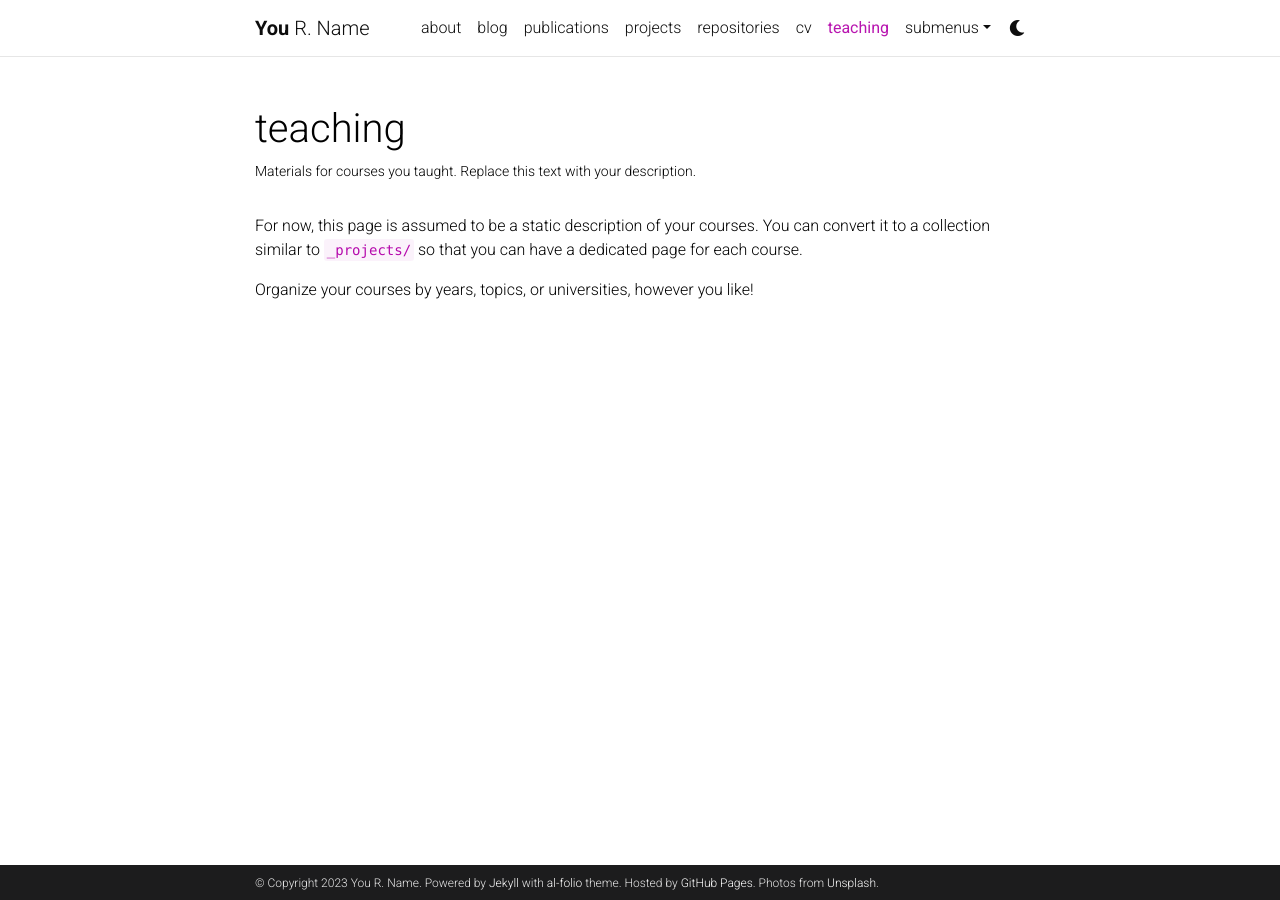
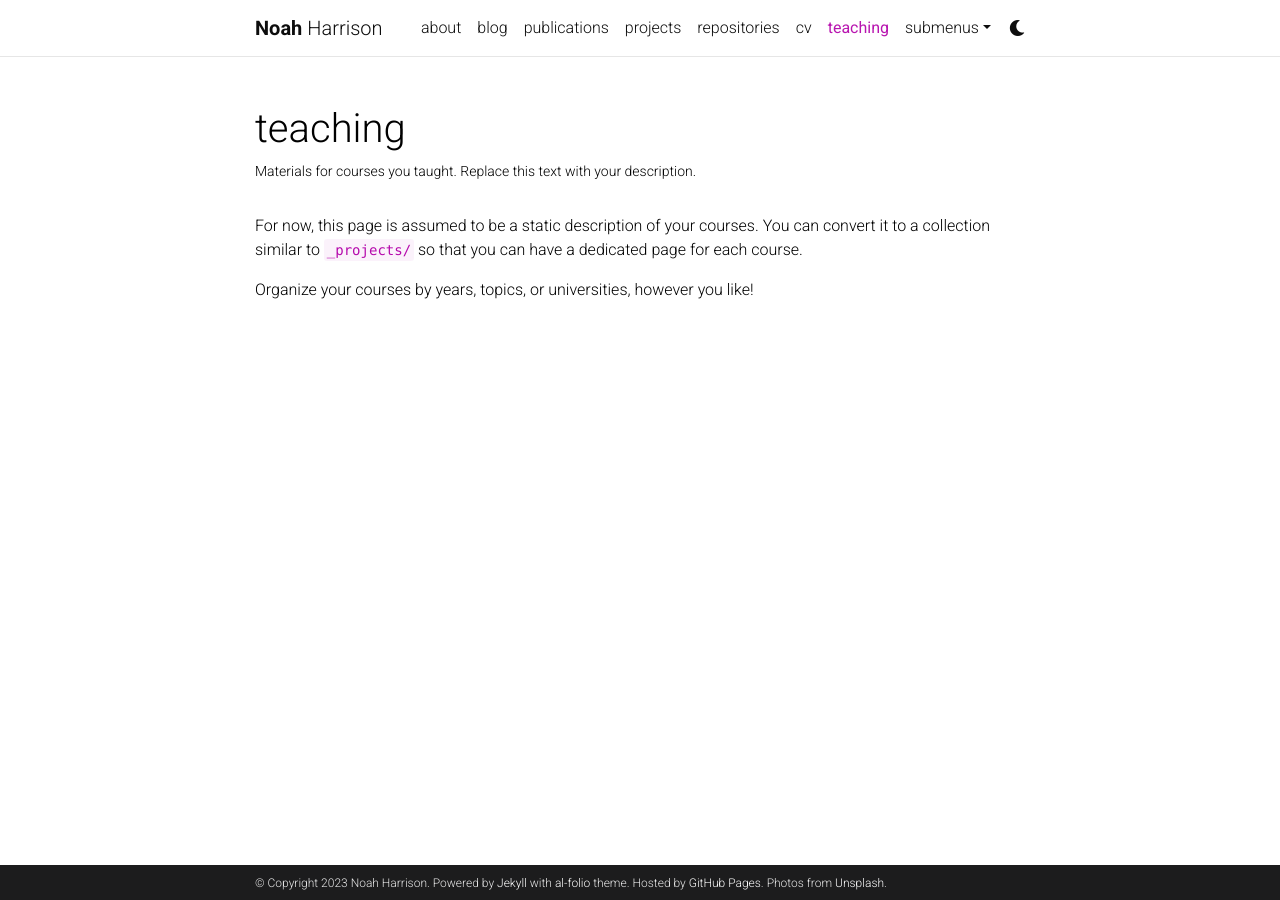
Before and after one commit to nolzie/nolzie.github.io, a Jekyll site: the page built from _pages/teaching.md, in a window 1280 px wide. Built offline with Jekyll 4.4.1, drawn with Linux system fonts in a browser that asks for light colours; comment, search, counter and statistics services are not loaded; a style sheet for code colours, icons or effects is not loaded.

```diff
--- a/_config.yml
+++ b/_config.yml
@@ -3,9 +3,9 @@
 # -----------------------------------------------------------------------------
 
 title: blank # the website title (if blank, full name will be used instead)
-first_name: You
-middle_name: R.
-last_name: Name
+first_name: Noah
+middle_name:
+last_name: Harrison
 email: you@example.com
 description: > # the ">" symbol means to ignore newlines until "footer_text:"
   A simple, whitespace theme for academics. Based on [*folio](https://github.com/bogoli/-folio) design.
@@ -18,8 +18,8 @@ keywords: jekyll, jekyll-theme, academic-website, portfolio-website  # add your
 lang: en # the language of your site (for example: en, fr, cn, ru, etc.)
 icon: ⚛️  # the emoji used as the favicon (alternatively, provide image name in /assets/img/)
 
-url: https://alshedivat.github.io # the base hostname & protocol for your site
-baseurl: /al-folio # the subpath of your site, e.g. /blog/
+url: https://nolzie.github.io # the base hostname & protocol for your site
+baseurl:  # the subpath of your site, e.g. /blog/
 last_updated: false # set to true if you want to display last updated in the footer
 impressum_path:  # set to path to include impressum link in the footer, use the same path as permalink in a page, helps to conform with EU GDPR
 
```
